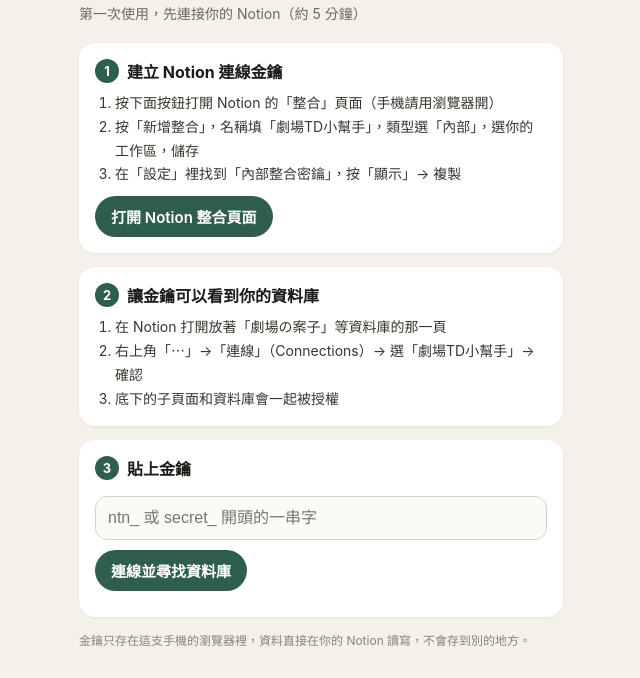
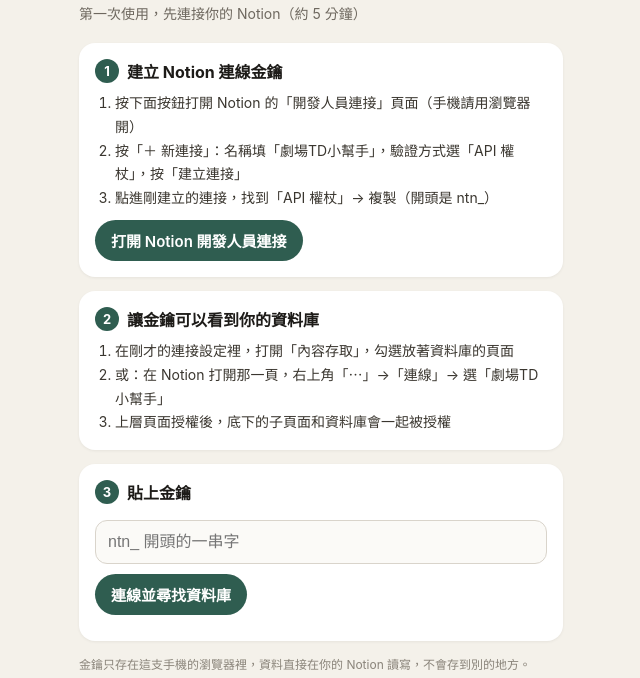
Before and after one commit to nicolasjjj/theater-td-helper, a plain HTML site: page dist/index.html in a window 1280 px wide. Shown: the part 64-742 px from the top of the page, without its empty margins (319-959 px from the left). Drawn offline with Linux system fonts and the light colour scheme.

Commit message:
設定教學改成 Notion 新介面用語（開發人員連接、API 權杖）
Co-Authored-By: Claude Opus 5.5 <noreply@anthropic.com>
Claude-Session: https://claude.ai/code/session_012EBJa1sKXoD8m28pupUq38

```diff
--- a/dist/index.html
+++ b/dist/index.html
@@ -388,7 +388,7 @@
 <meta name="theme-color" content="#f4f1ea">
 <link rel="manifest" href="/manifest.webmanifest">
 <link rel="apple-touch-icon" href="/icon-180.png">
-<script>window.TDH_VERSION="2026.11.27-0956";</script>
+<script>window.TDH_VERSION="2026.11.27-1036";</script>
 <script>
 // 劇場TD小幫手｜獨立版的 Notion 連線層
 // 把網頁原本透過 Claude 呼叫的 Notion 工具（notion-query-data-sources / notion-fetch / notion-update-page），
@@ -887,16 +887,16 @@
     ov.innerHTML = `<div class="tdh-in">
       <h1>劇場TD小幫手</h1><div class="sub">${force ? "設定" : "第一次使用，先連接你的 Notion（約 5 分鐘）"}</div>
       <div class="tdh-st"><h2><b>1</b>建立 Notion 連線金鑰</h2><ol>
-        <li>按下面按鈕打開 Notion 的「整合」頁面（手機請用瀏覽器開）</li>
-        <li>按「新增整合」，名稱填「劇場TD小幫手」，類型選「內部」，選你的工作區，儲存</li>
-        <li>在「設定」裡找到「內部整合密鑰」，按「顯示」→ 複製</li></ol>
-        <a class="btn" href="https://www.notion.so/profile/integrations" target="_blank" rel="noopener">打開 Notion 整合頁面</a></div>
+        <li>按下面按鈕打開 Notion 的「開發人員連接」頁面（手機請用瀏覽器開）</li>
+        <li>按「＋ 新連接」：名稱填「劇場TD小幫手」，驗證方式選「API 權杖」，按「建立連接」</li>
+        <li>點進剛建立的連接，找到「API 權杖」→ 複製（開頭是 ntn_）</li></ol>
+        <a class="btn" href="https://www.notion.so/profile/integrations" target="_blank" rel="noopener">打開 Notion 開發人員連接</a></div>
       <div class="tdh-st"><h2><b>2</b>讓金鑰可以看到你的資料庫</h2><ol>
-        <li>在 Notion 打開放著「劇場の案子」等資料庫的那一頁</li>
-        <li>右上角「⋯」→「連線」（Connections）→ 選「劇場TD小幫手」→ 確認</li>
-        <li>底下的子頁面和資料庫會一起被授權</li></ol></div>
+        <li>在剛才的連接設定裡，打開「內容存取」，勾選放著資料庫的頁面</li>
+        <li>或：在 Notion 打開那一頁，右上角「⋯」→「連線」→ 選「劇場TD小幫手」</li>
+        <li>上層頁面授權後，底下的子頁面和資料庫會一起被授權</li></ol></div>
       <div class="tdh-st"><h2><b>3</b>貼上金鑰</h2>
-        <input id="tdhTok" type="password" autocomplete="off" placeholder="ntn_ 或 secret_ 開頭的一串字" value="${c.token ? c.token.replace(/"/g, "") : ""}">
+        <input id="tdhTok" type="password" autocomplete="off" placeholder="ntn_ 開頭的一串字" value="${c.token ? c.token.replace(/"/g, "") : ""}">
         <button id="tdhGo">連線並尋找資料庫</button>
         <div class="tdh-res" id="tdhRes"></div><div class="tdh-err" id="tdhErr"></div></div>
       <div class="tdh-st" id="tdhStep4" style="display:none"><h2><b>4</b>你的名字</h2>
--- a/dist/version.json
+++ b/dist/version.json
@@ -1 +1 @@
-{"version": "2026.11.27-0956"}
+{"version": "2026.11.27-1036"}
```
Also changed, not shown: src/setup.js (+8 -8 lines).
